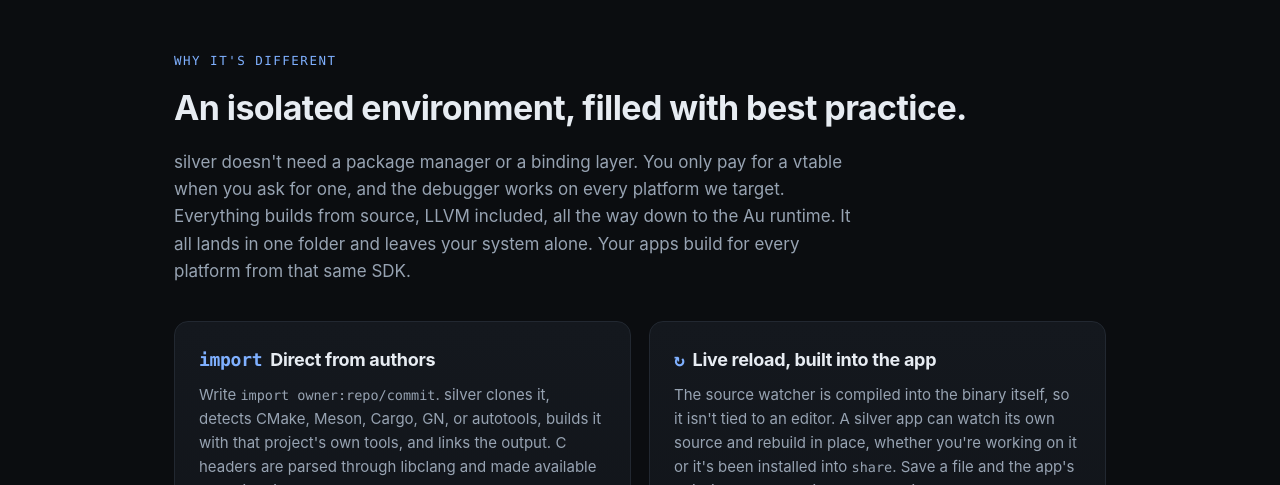
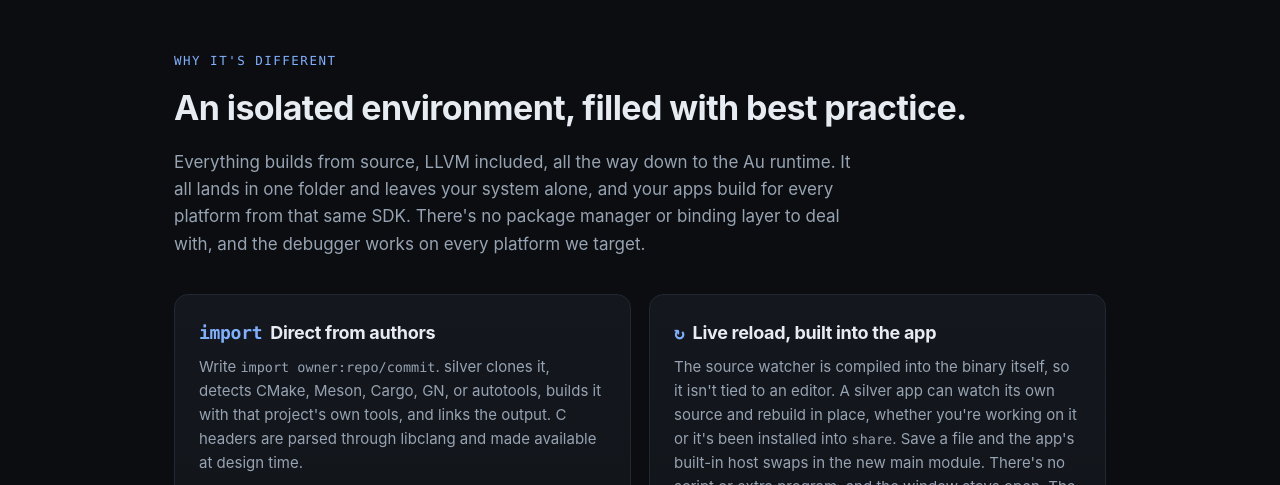
Before and after one commit to ar-visions/ar-visions.github.io, a plain HTML site: page index.html in a window 1280 px wide. Shown: the part 703-1188 px from the top of the page. Drawn offline with Linux system fonts and the light colour scheme.

Commit message:
language fixes

```diff
--- a/index.html
+++ b/index.html
@@ -261,10 +261,10 @@
   <div class="wrap">
     <p class="eyebrow">Why it's different</p>
     <h2>An isolated environment, filled with best practice.</h2>
-    <p class="sub">silver doesn't need a package manager or a binding layer. You only pay for a vtable
-      when you ask for one, and the debugger works on every platform we target. Everything builds from
-      source, LLVM included, all the way down to the Au runtime. It all lands in one folder and leaves
-      your system alone. Your apps build for every platform from that same SDK.</p>
+    <p class="sub">Everything builds from source, LLVM included, all the way down to the Au runtime. It
+      all lands in one folder and leaves your system alone, and your apps build for every platform from
+      that same SDK. There's no package manager or binding layer to deal with, and the debugger works on
+      every platform we target.</p>
     <div class="grid">
       <div class="card">
         <h3><span class="ic">import</span>Direct from authors</h3>
```
